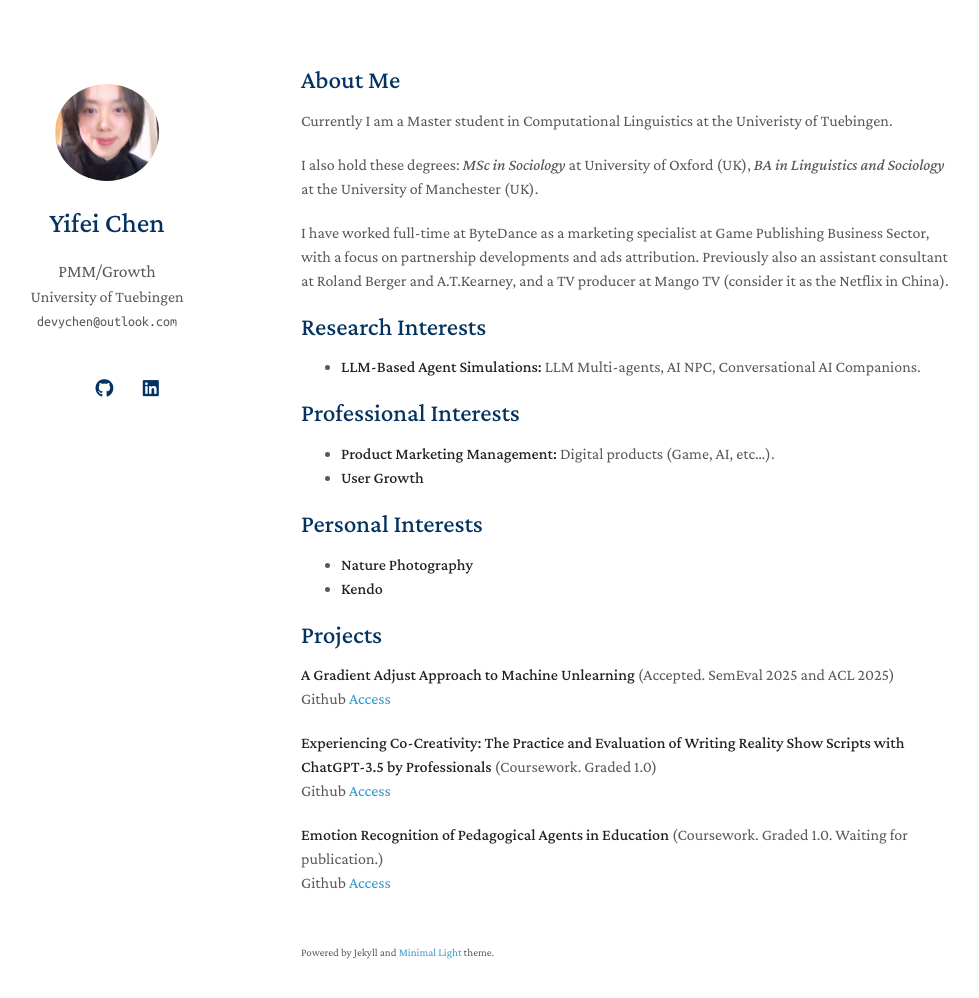
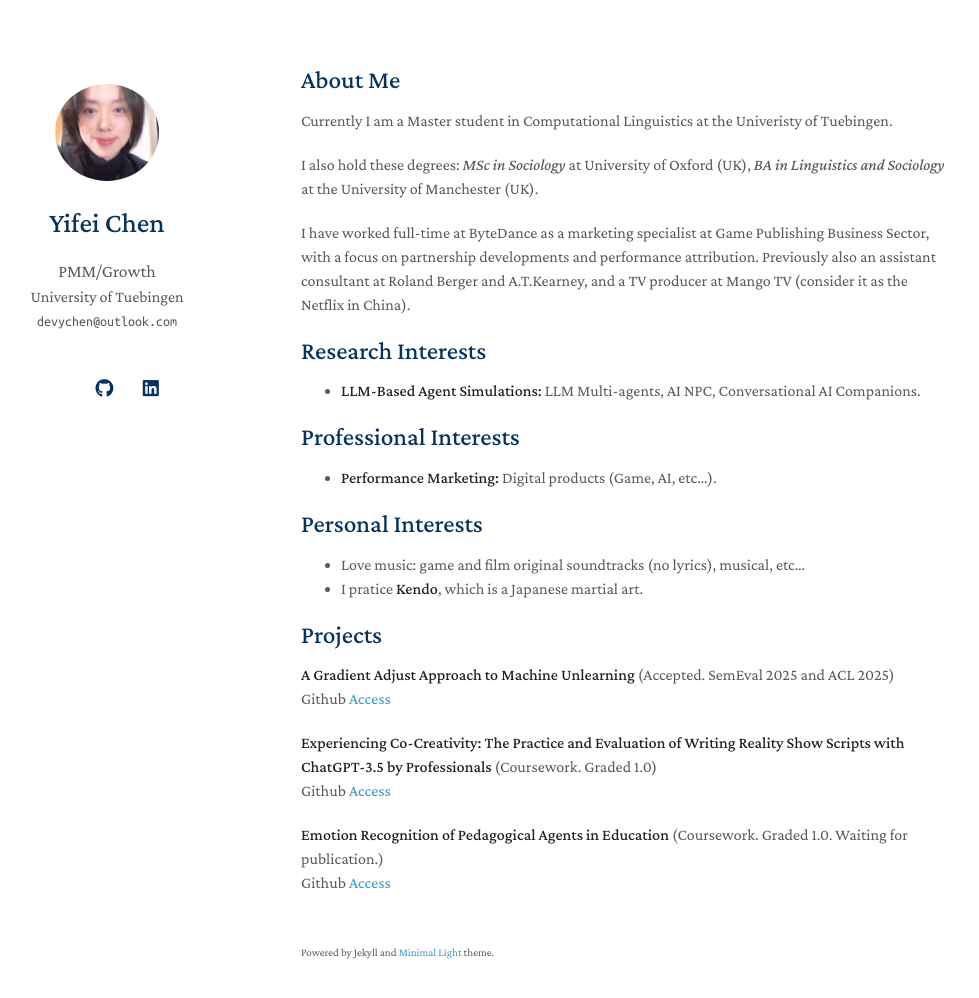
Before and after one commit to devychen/devychen.github.io, a Jekyll site: the page built from index.md, in a window 1280 px wide and 1033 px high. Shown: the top 998 px of the window, without its empty margins (169-1148 px from the left). Built offline with Jekyll 4.4.1, drawn with Linux system fonts in a browser that asks for light colours; a style sheet for code colours, icons or effects is not loaded; our own code applies the rules of GitHub Pages for plain Markdown files.

Commit message:
Update index.md

```diff
--- a/index.md
+++ b/index.md
@@ -9,7 +9,7 @@ Currently I am a Master student in Computational Linguistics at the Univeristy o
 I also hold these degrees: _MSc in Sociology_ at University of Oxford (UK),
 _BA in Linguistics and Sociology_ at the University of Manchester (UK). <br>
 
-I have worked full-time at ByteDance as a marketing specialist at Game Publishing Business Sector, with a focus on partnership developments and ads attribution.
+I have worked full-time at ByteDance as a marketing specialist at Game Publishing Business Sector, with a focus on partnership developments and performance attribution.
 Previously also an assistant consultant at Roland Berger and A.T.Kearney, and a TV producer at Mango TV (consider it as the Netflix in China).
 
 ## Research Interests
@@ -18,13 +18,12 @@ Previously also an assistant consultant at Roland Berger and A.T.Kearney, and a
 
 ## Professional Interests
 
-- **Product Marketing Management:** Digital products (Game, AI, etc...).
-- **User Growth**
+- **Performance Marketing:** Digital products (Game, AI, etc...).
 
 ## Personal Interests
 
-- **Nature Photography**
-- **Kendo**
+- Love music: game and film original soundtracks (no lyrics), musical, etc...
+- I pratice **Kendo**, which is a Japanese martial art.
 
 ## Projects
 
```
